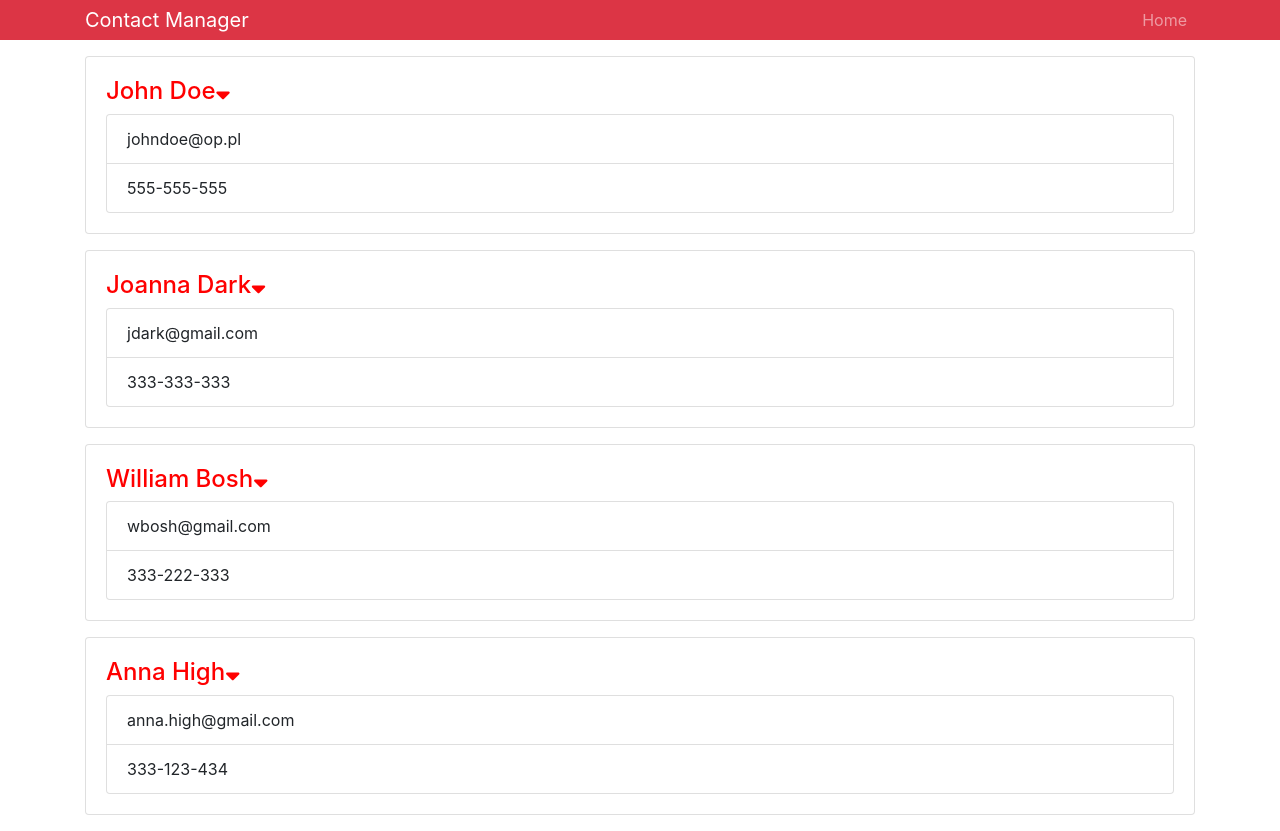
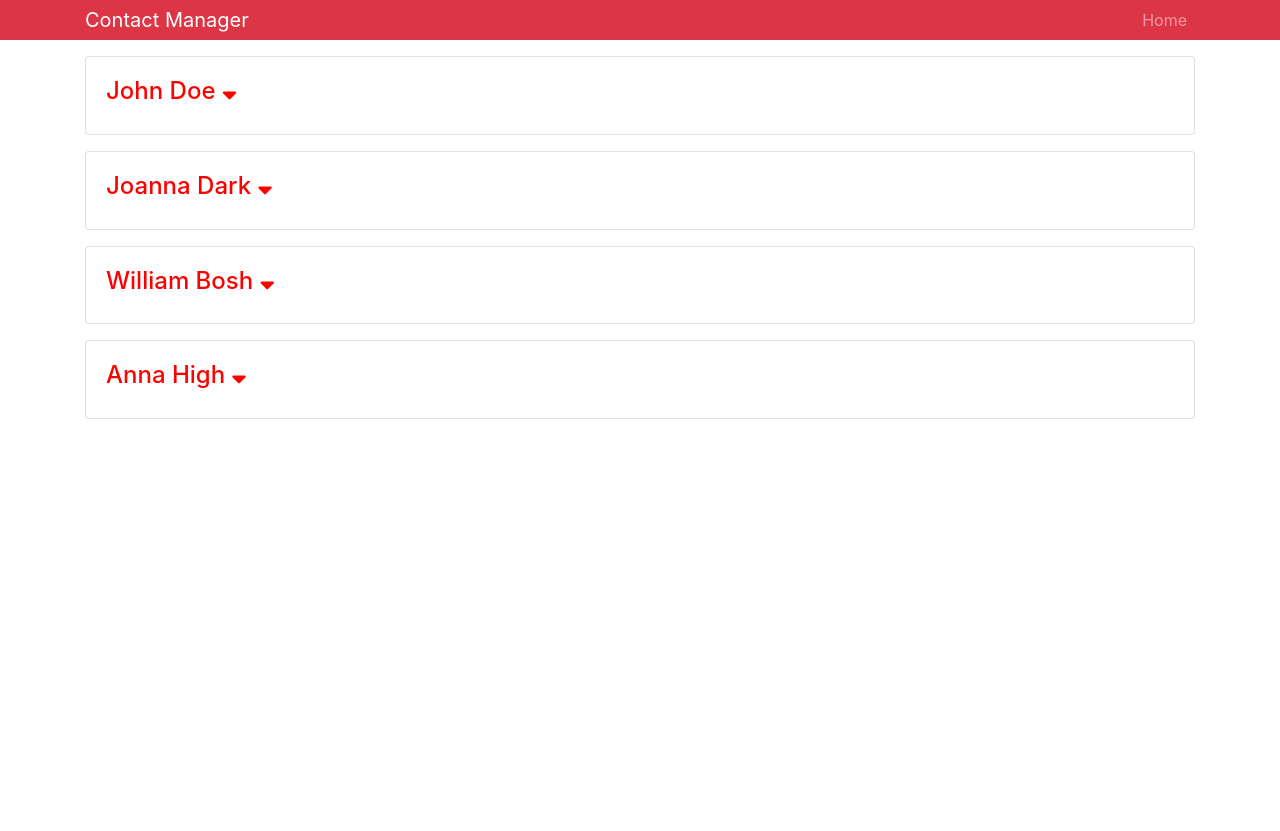
Before and after one commit to pm4git/contactmanager, a React (Create React App) app: page / in a window 1280 px wide. After the commit the page ends 800 px from the top, so only its background shows below. Built offline with nearby package versions, Linux system fonts and the light colour scheme; the HTML template or start-up script is replaced by a standard one.

Commit message:
Folding for contact details

```diff
--- a/src/Components/Contact.js
+++ b/src/Components/Contact.js
@@ -3,26 +3,27 @@
 
 class Contact extends Component {
 
-    state={};
 
-    onShowContactClick = (e) => {
-        console.log(e.target);
+    state = {
+        showContactInfo: false
     };
 
     render() {
 
-        let {contact} = this.props;
-        const {name, email, phone} = contact;
-
+        const {name, email, phone} = this.props.contact;
+        const {showContactInfo} = this.state;
         return (
             <div className="card card-body mb-3">
-                <h4 style={{color: 'red'}}>{name}
-                    <i onClick={this.onShowContactClick} className="fas fa-sort-down"/>
+                <h4 style={{color: 'red'}}>{name}{' '}
+                    <i onClick={() =>
+                        this.setState({showContactInfo : !this.state.showContactInfo})
+                    } className="fas fa-sort-down"/>
                 </h4>
-                <ul className="list-group">
+                {showContactInfo ? (
+                <ul className="list-group" >
                     <li className="list-group-item">{email}</li>
                     <li className="list-group-item">{phone}</li>
-                </ul>
+                </ul>): null}
             </div>
         );
     }
--- a/src/Components/Contacts.js
+++ b/src/Components/Contacts.js
@@ -34,9 +34,9 @@
 
     render() {
         const {contacts} = this.state;
-        return (<div>
+        return (<React.Fragment>
                 {contacts.map(contact => <Contact key={contact.id} contact={contact}/>)}
-            </div>
+            </React.Fragment>
         );
     };
 }
--- a/src/Components/Header.js
+++ b/src/Components/Header.js
@@ -19,7 +19,7 @@
             </div>
         </nav>
     );
-}
+};
 Header.defaultProps = {
     branding: "My App"
 };
```
